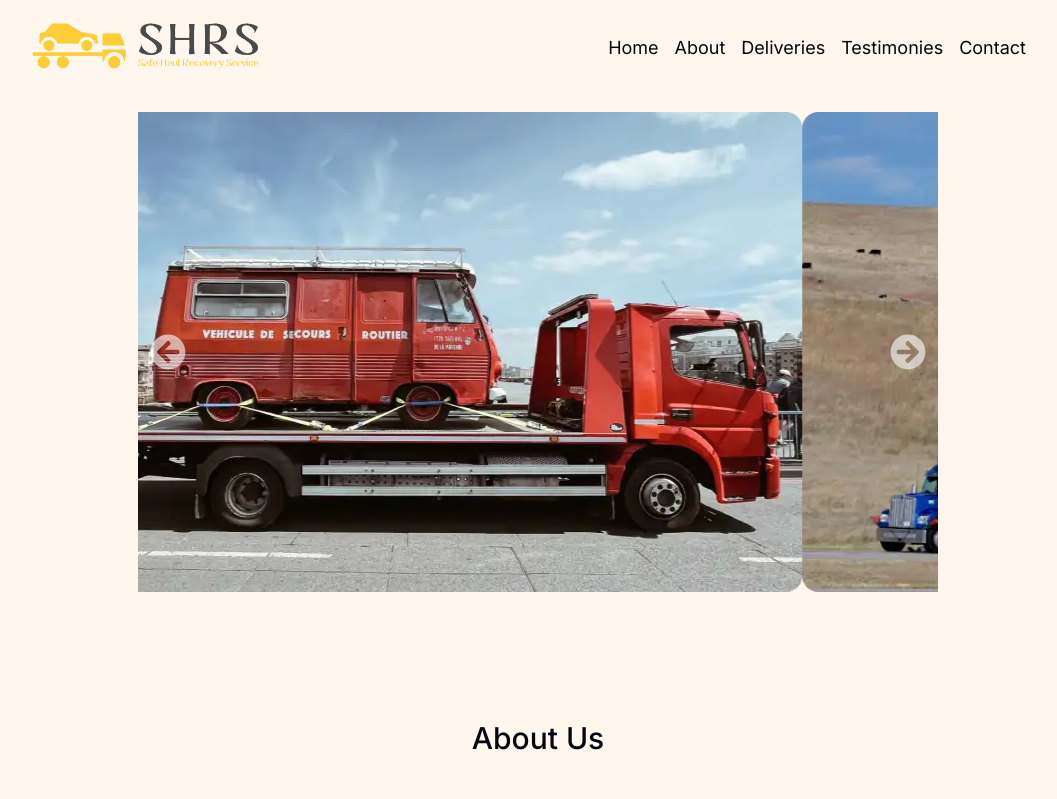
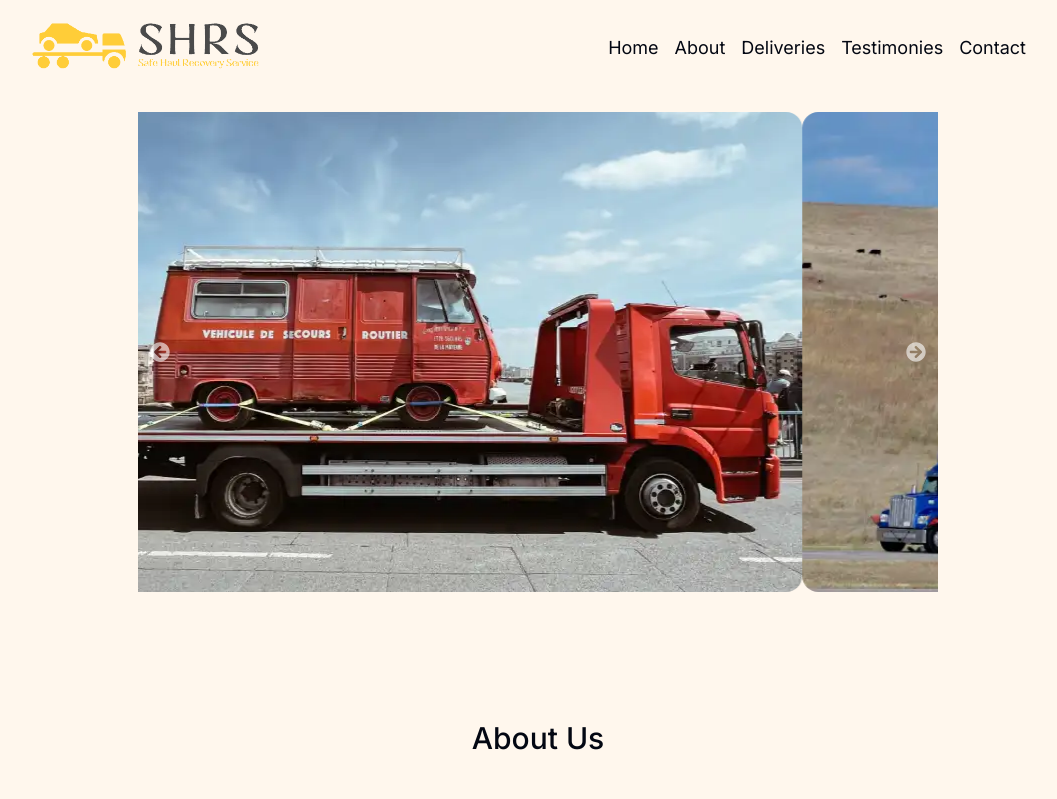
Before and after one commit to LoukaC/SafeHaulRecoveryService, a Next.js app in the folder SHRS/: page / in a window 1280 px wide. Shown: the top 799 px of the page, without its empty margins (102-1159 px from the left). Built offline with nearby package versions, Linux system fonts and the light colour scheme.

Commit message:
definition de props pour le carouselSlider

```diff
--- a/SHRS/src/app/components/about.tsx
+++ b/SHRS/src/app/components/about.tsx
@@ -6,7 +6,7 @@ import Competence from './competence'
 
 export default function About() {
   return (
-    <section id='about' className='mx-5'>
+    <section id='about' className='mx-5 mb-28'>
         <SectionHeading>About Us</SectionHeading>
         <div className='text-center'>
           <h3 className='capitalize text-xl mb-3 font-medium'>leading haulage company</h3>
--- a/SHRS/src/app/components/carousel-slider.tsx
+++ b/SHRS/src/app/components/carousel-slider.tsx
@@ -1,5 +1,5 @@
 'use client'
-import React from 'react'
+import React, { ReactChild, ReactElement} from 'react'
 import ReactDOM from 'react-dom';
 import "react-responsive-carousel/lib/styles/carousel.min.css"; // requires a loader
 import { Carousel } from 'react-responsive-carousel'
@@ -7,52 +7,64 @@ import { carrouselImages } from '../lib/data';
 import Image from 'next/image';
 import { FaArrowCircleLeft, FaArrowCircleRight } from "react-icons/fa";
 
-export default function CarouselSlider() {
+type CarouselSliderProps = {
+  children: ReactChild[];
+  useKeyboardArrows: boolean;
+  showThumbs: boolean;
+  interval: number;
+  className: string;
+  autoPlay: boolean;
+  infiniteLoop: boolean;
+  showArrows: boolean;
+  showStatus: boolean;
+  showIndicators: boolean;
+  renderArrowPrev?: (onClickHandler: () => void, hasPrev: boolean, label: string) => ReactElement;
+  renderArrowNext?: (onClickHandler: () => void, hasNext: boolean, label: string) => ReactElement;
+}
+
+
+export default function CarouselSlider({ children, useKeyboardArrows, showThumbs, interval, className, autoPlay, infiniteLoop, showArrows, showStatus, showIndicators
+} : CarouselSliderProps ) {
+
+
   return (
     <Carousel
-      useKeyboardArrows={true}
-      showThumbs={false} interval={3000}
-      className='w-[90%] sm:-w[60rem] lg:w-[50rem]'
-      autoPlay
-      infiniteLoop
-      showArrows={true}
-      showStatus={false}
-      showIndicators={false}
-      renderArrowPrev={(clickHandler, hasPrev) => {
-        return (
-          <div
+      useKeyboardArrows={useKeyboardArrows}
+      showThumbs={showThumbs}
+      interval={interval}
+      className={className}
+      autoPlay={autoPlay}
+      infiniteLoop={infiniteLoop}
+      showArrows={showArrows}
+      showStatus={showStatus}
+      showIndicators={showIndicators}
+
+      renderArrowPrev={(clickHandler, hasPrev) => (
+        <div
             className={`${
               hasPrev ? "absolute" : "hidden"
             } top-0 bottom-0 left-0 flex justify-center items-center p-3 opacity-60 hover:opacity-100 z-20`}
           >
             <FaArrowCircleLeft
-              className="w-9 h-9 text-white cursor-pointer"
+              className="w-5 h-5 text-white cursor-pointer"
               onClick={clickHandler}
             />
           </div>
-        );
-      }}
-      renderArrowNext={(clickHandler, hasNext) => {
-        return (
+      )}
+      renderArrowNext={(clickHandler, hasNext) => (
           <div
             className={`${
               hasNext ? "absolute" : "hidden"
             } top-0 bottom-0 right-0 flex justify-center items-center p-3 opacity-60 hover:opacity-100 z-20`}
           >
             <FaArrowCircleRight
-            className="w-9 h-9 text-white cursor-pointer"
+              className="w-5 h-5 text-white cursor-pointer"
               onClick={clickHandler}
             />
           </div>
-        );
-      }}
+      )}
     >
-        {carrouselImages.map(image => (
-            <div key={image.name}>
-                <Image src={image.imageUrl} alt={image.alt} className='w-full h-[20rem] sm:h-[30rem] lg:h-[30rem] object-cover rounded-2xl' />
-            </div>
-        ))
-        }
+      {children}
     </Carousel>
   )
 }
--- a/SHRS/src/app/components/home.tsx
+++ b/SHRS/src/app/components/home.tsx
@@ -1,10 +1,34 @@
+
 import React from 'react'
 import CarouselSlider from './carousel-slider'
+import { FaArrowCircleLeft, FaArrowCircleRight } from 'react-icons/fa';
+import { carrouselImages } from '../lib/data';
+import Image from 'next/image';
+
 
 export default function Home() {
   return (
     <section id='home' className='flex justify-center items-center pb-32'>
-        <CarouselSlider />
+        <CarouselSlider
+      useKeyboardArrows={true}
+      showThumbs={false}
+      interval={3000}
+      className='w-[90%] sm:-w[60rem] lg:w-[50rem]'
+      autoPlay
+      infiniteLoop
+      showArrows={true}
+      showStatus={false}
+      showIndicators={false}
+
+      >
+        {carrouselImages.map(image => (
+            <div key={image.name}>
+                <Image src={image.imageUrl} alt={image.alt} className='w-full h-[20rem] sm:h-[30rem] lg:h-[30rem] object-cover rounded-2xl' />
+            </div>
+        ))
+        }
+
+      </CarouselSlider>
     </section>
   )
 }
--- a/SHRS/src/app/components/work.tsx
+++ b/SHRS/src/app/components/work.tsx
@@ -0,0 +1,12 @@
+import React from 'react'
+import SectionHeading from './section-heading'
+
+export default function Work() {
+  return (
+    <div>
+        <SectionHeading>Our Work</SectionHeading>
+
+
+    </div>
+  )
+}
--- a/SHRS/src/app/lib/data.ts
+++ b/SHRS/src/app/lib/data.ts
@@ -151,3 +151,20 @@ export const contacts = [
   }
 
 ] as const;
+
+export const deliveries = [
+  {
+    name: "deliverie1",
+    imageUrl: livraison1,
+  },
+  {
+    name: "deliverie2",
+    imageUrl: livraison1,
+  },
+  {
+    name: "deliverie3",
+    imageUrl: livraison1,
+  },
+
+
+] as const;
--- a/SHRS/src/app/page.tsx
+++ b/SHRS/src/app/page.tsx
@@ -1,5 +1,6 @@
 import About from "./components/about";
 import Home from "./components/home";
+import Work from "./components/work";
 
 
 export default function Page() {
@@ -7,6 +8,7 @@ export default function Page() {
     <main className=" h-[3000px] flex-col justify-center pt-36 md:pt-28">
       <Home />
       <About />
+      <Work />
     </main>
   )
 }
```
